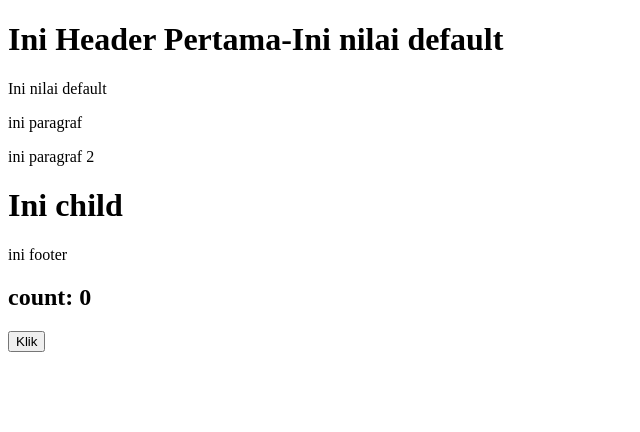
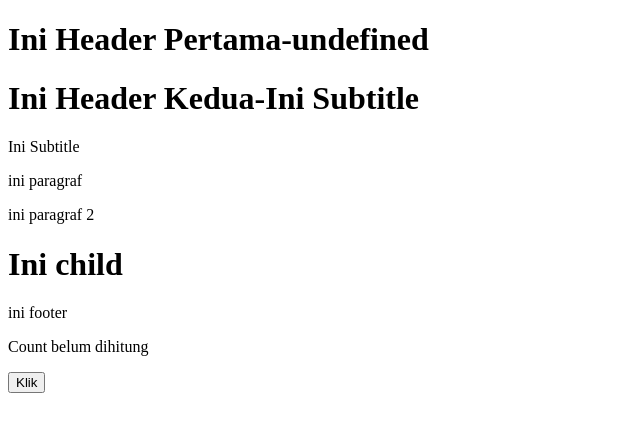
Before and after one commit to ariefyusron/learn-react-js-batch-15, a React (Vite) app: page / in a window 1280 px wide. Shown: the top 432 px of the page, without its empty margins (0-640 px from the left). Built offline with nearby package versions, Linux system fonts and the light colour scheme.

Commit message:
conditional rendering

```diff
--- a/src/App.jsx
+++ b/src/App.jsx
@@ -10,6 +10,8 @@ const App = () => {
   return (
     <>
       <Header title="Ini Header Pertama" />
+      <Header title="Ini Header Kedua" subTitle="Ini Subtitle" />
+
       <Body>
         <div>
           <h1>Ini child</h1>
@@ -17,7 +19,8 @@ const App = () => {
       </Body>
       <Footer />
 
-      <h2>count: {count}</h2>
+      {count === 0 ? <p>Count belum dihitung</p> : <h2>count: {count}</h2>}
+
       <button onClick={() => {
         setCount(2)
       }}>Klik</button>
--- a/src/components/Header.jsx
+++ b/src/components/Header.jsx
@@ -1,9 +1,9 @@
-const Header = ({ title, subTitle = 'Ini nilai default' }) => {
+const Header = ({ title, subTitle }) => {
 
   return (
     <div id="header">
       <h1 className="title">{`${title}-${subTitle}`}</h1>
-      <p>{subTitle}</p>
+      {!subTitle ? <></> : <p>{subTitle}</p> }
     </div>
   )
 }
```
